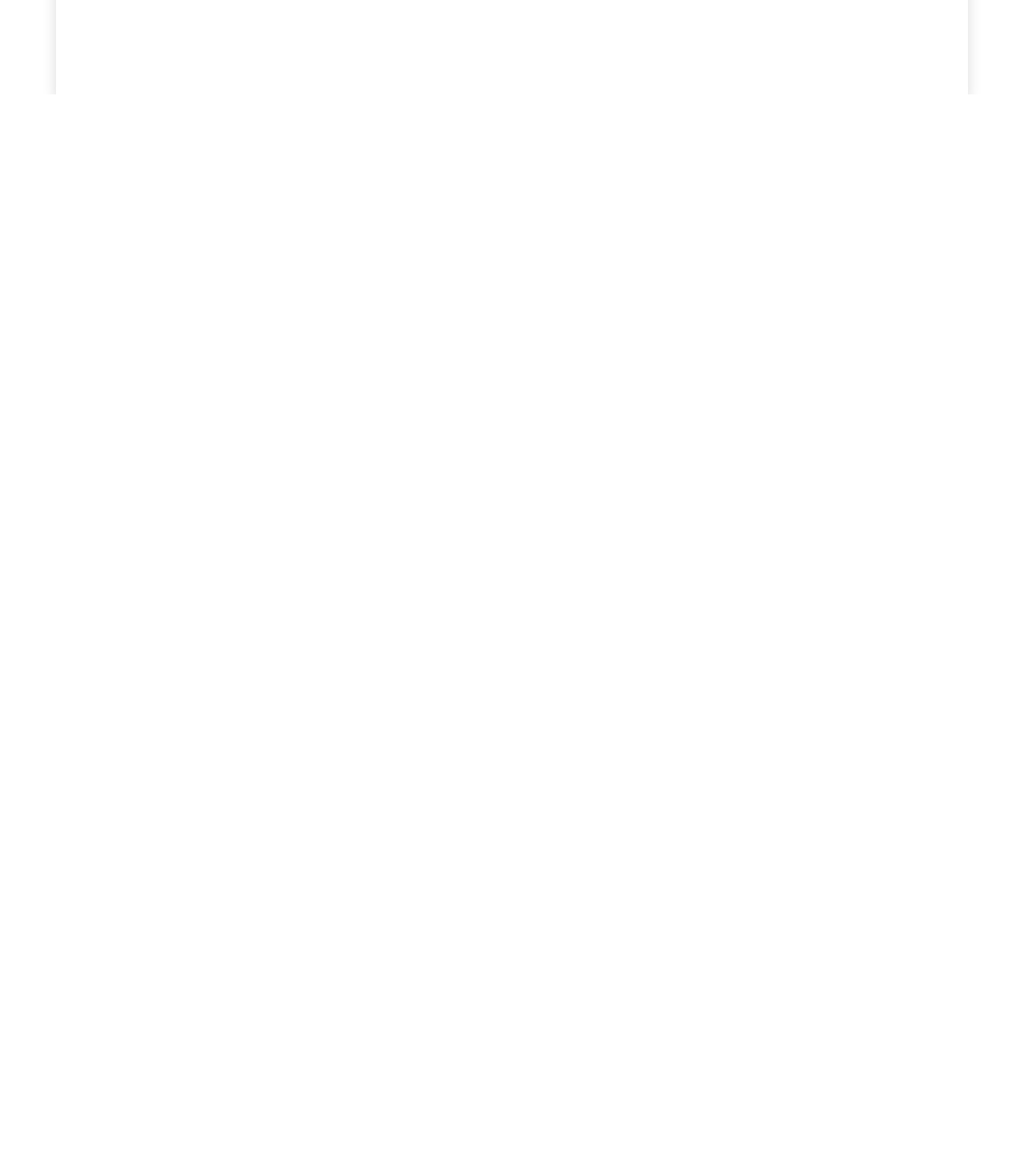
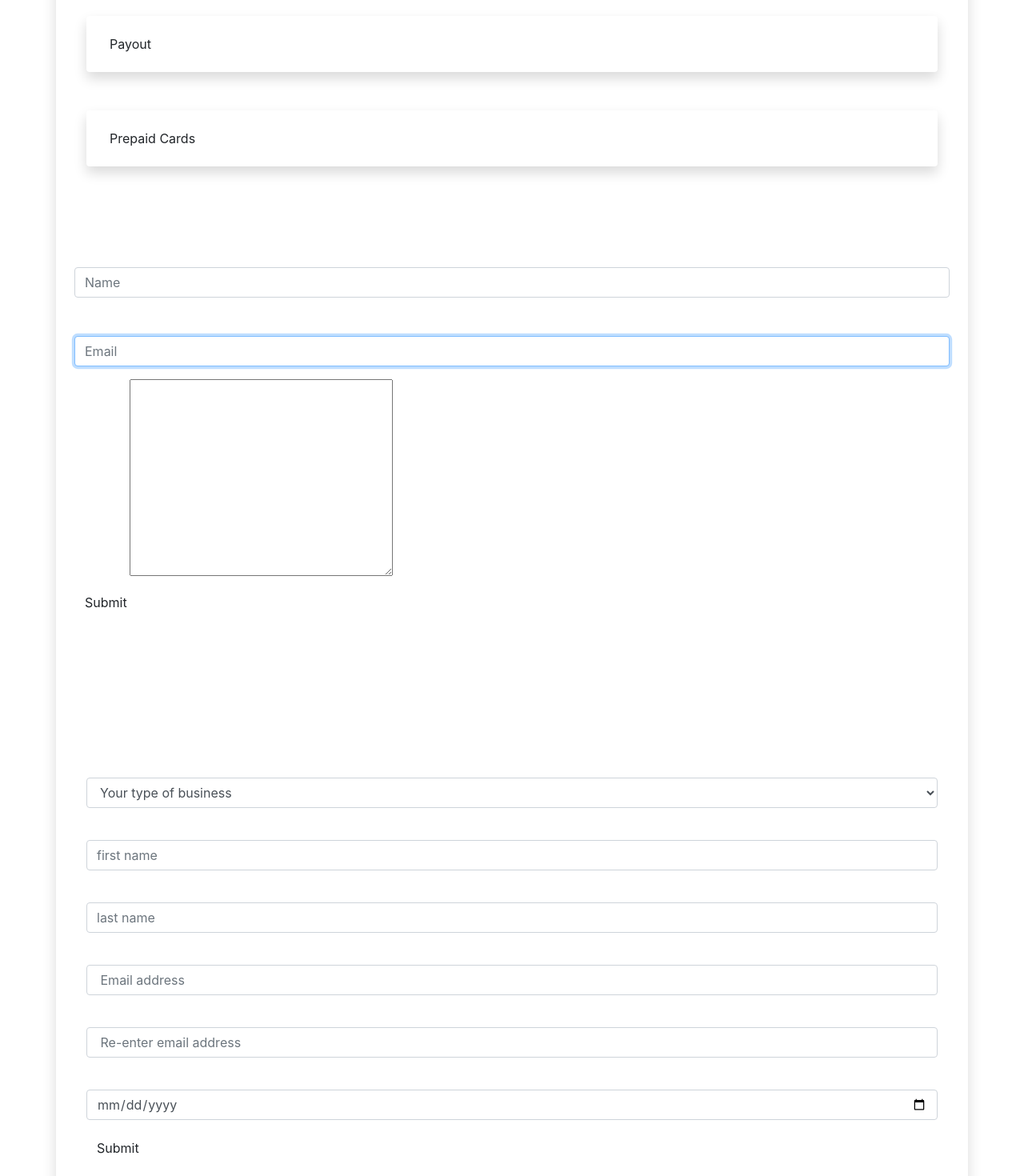
Before and after one commit to Monaj411/clauda-app, a React (Create React App) app: page / in a window 1280 px wide. Shown: the part 820-2290 px from the top of the page at 80% size. Before the commit the page ends 938 px from the top, so only its background shows below. Built offline with nearby package versions, Linux system fonts and the light colour scheme.

Commit message:
adding signIn to the home comonent

```diff
--- a/src/component.jsx/home.jsx
+++ b/src/component.jsx/home.jsx
@@ -4,6 +4,9 @@ import Button from "./button";
 import "bootstrap/dist/css/bootstrap.css";
 import "font-awesome/css/font-awesome.css";
 import Login from "./loginForm";
+import Product from "./product";
+import Contact from "./contact";
+import Sign from "./signIn";
 
 const Home = () => {
   return (
@@ -27,6 +30,9 @@ const Home = () => {
           <Button />
 
 <Login />
+<Product />
+<Contact />
+<Sign />
         </div>
 
         <div class="p-2 text-white welcome">
--- /dev/null
+++ b/src/component.jsx/product.jsx
@@ -0,0 +1,34 @@
+import React from "react";
+
+const Product = () => {
+  return (
+    <React.Fragment>
+      <div className="container fontBody">
+        <h1 className="heading text-center">
+          Let's gets you the right account that best fits your needs
+        </h1>
+        <p className="text-center">
+          Kindly selecet the best option that describes you the best
+        </p>
+
+        <div class="shadow p-3 mb-5 welcome rounded">
+          <a href="#" class="btn button text-black stretched-link">
+            Collection
+          </a>
+        </div>
+        <div class="shadow p-3 mb-5 welcome rounded">
+          <a href="#" class="btn button text-black stretched-link">
+            Payout
+          </a>
+        </div>
+        <div class="shadow p-3 mb-5 welcome rounded">
+          <a href="#" class="btn button text-black stretched-link">
+            Prepaid Cards
+          </a>
+        </div>
+      </div>
+    </React.Fragment>
+  );
+};
+
+export default Product;
--- /dev/null
+++ b/src/component.jsx/signIn.jsx
@@ -0,0 +1,105 @@
+import React from "react";
+const handleSubmit = (e) => {
+  e.preventDefault();
+  alert("Submit");
+};
+const Sign = () => {
+  return (
+    <React.Fragment>
+      <div class="container fontBody welcome text-white">
+        <header class="header">
+          <h1 id="title" className="text-center heading">
+            Clauda Sign Up{" "}
+          </h1>
+          <p id="description" class="description text-center">
+            Thank you for giving us the privilege to serve you better
+          </p>
+          <p className="heading">Getting Started</p>
+        </header>
+        <div class="form-group">
+          <p>Please Select your type of business</p>
+          <select id="dropdown" name="role" class="form-control" required>
+            <option disabled selected value>
+              Your type of business
+            </option>
+            <option value="student">Individual</option>
+            <option value="other">Company</option>
+          </select>
+        </div>
+        <form id="survey-form">
+          <div class="form-group">
+            <label id="name-label" for="name"></label>
+            <input
+              type="text"
+              name="name"
+              id="name"
+              class="form-control"
+              placeholder="first name"
+              required
+            />
+          </div>
+        </form>
+
+        <form id="survey-form">
+          <div class="form-group">
+            <label id="name-label" for="last-name"></label>
+            <input
+              type="text"
+              name="last-name"
+              id="last-name"
+              class="form-control"
+              placeholder="last name"
+              required
+            />
+          </div>
+        </form>
+
+        <form id="survey-form">
+          <div class="form-group">
+            <label id="name-label" for="email"></label>
+            <input
+              type="email"
+              name="email"
+              id="email"
+              class="form-control"
+              placeholder=" Email address"
+              required
+            />
+          </div>
+        </form>
+        <form id="survey-form">
+          <div class="form-group">
+            <label id="name-label" for="email"></label>
+            <input
+              type="email"
+              name="email"
+              id="email"
+              class="form-control"
+              placeholder=" Re-enter email address"
+              required
+            />
+          </div>
+        </form>
+
+        <form id="survey-form">
+          <div class="form-group">
+            <label id="name-label" for="date-of-Birth"></label>
+            <input
+              type="date"
+              name="date-of-birth"
+              id="date-of-birth"
+              class="form-control"
+              placeholder=" Date of birth"
+              required
+            />
+          </div>
+        </form>
+        <button className="btn button" onClick={handleSubmit}>
+          Submit
+        </button>
+      </div>
+    </React.Fragment>
+  );
+};
+
+export default Sign;
```
